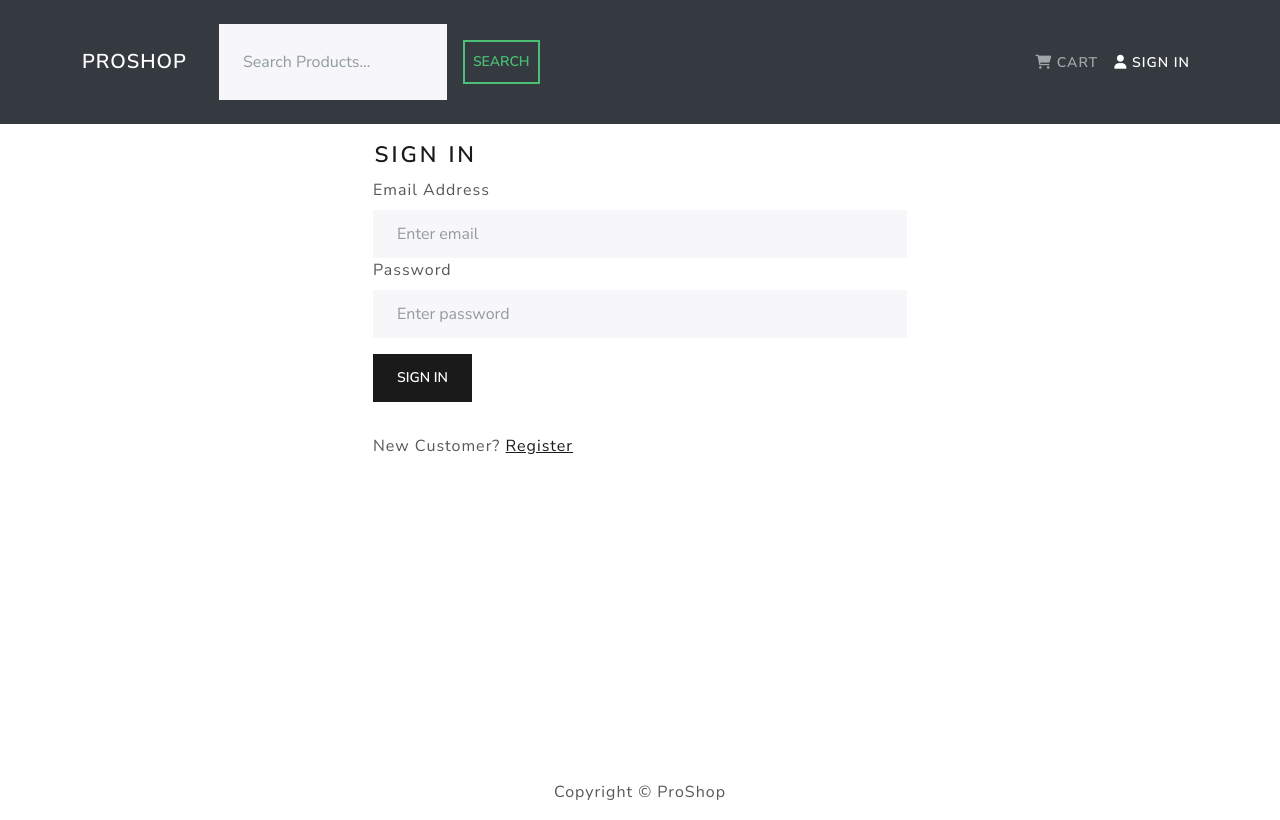
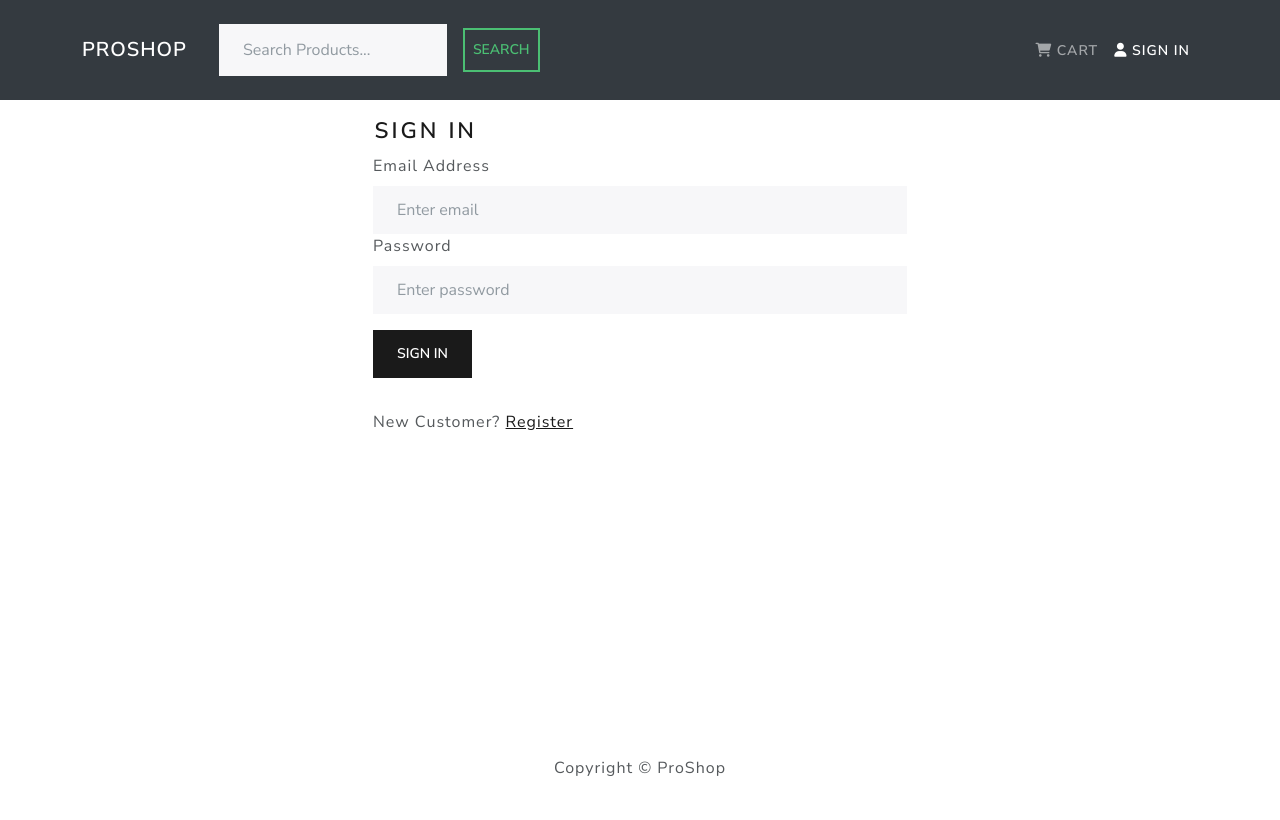
Before and after one commit to PriyaBarai15/ProShop, a React (Create React App) app in the folder frontend/: page /login in a window 1280 px wide. Built offline with nearby package versions, Linux system fonts and the light colour scheme.

Commit message:
header update

```diff
--- a/frontend/src/components/SearchBox.js
+++ b/frontend/src/components/SearchBox.js
@@ -31,7 +31,7 @@ const SearchBox = () => {
         placeholder="Search Products..."
         className="mr-sm-2 ml-sm-5"
       ></Form.Control>
-      <Button type="submit" variant="outline-success" className="p-2 my-3">
+      <Button type="submit" variant="outline-success" className="p-2 my-1">
         Search
       </Button>
     </Form>
```
